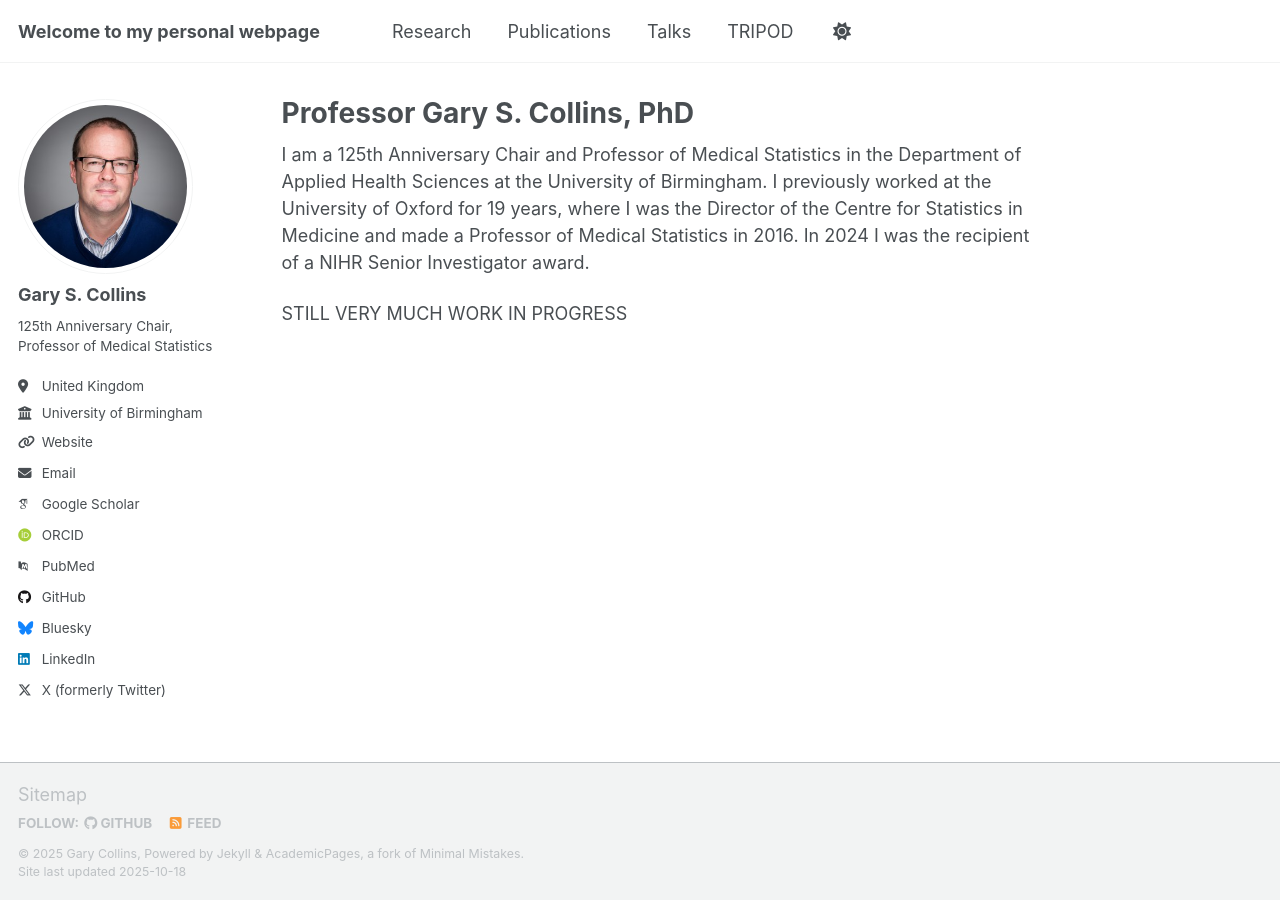
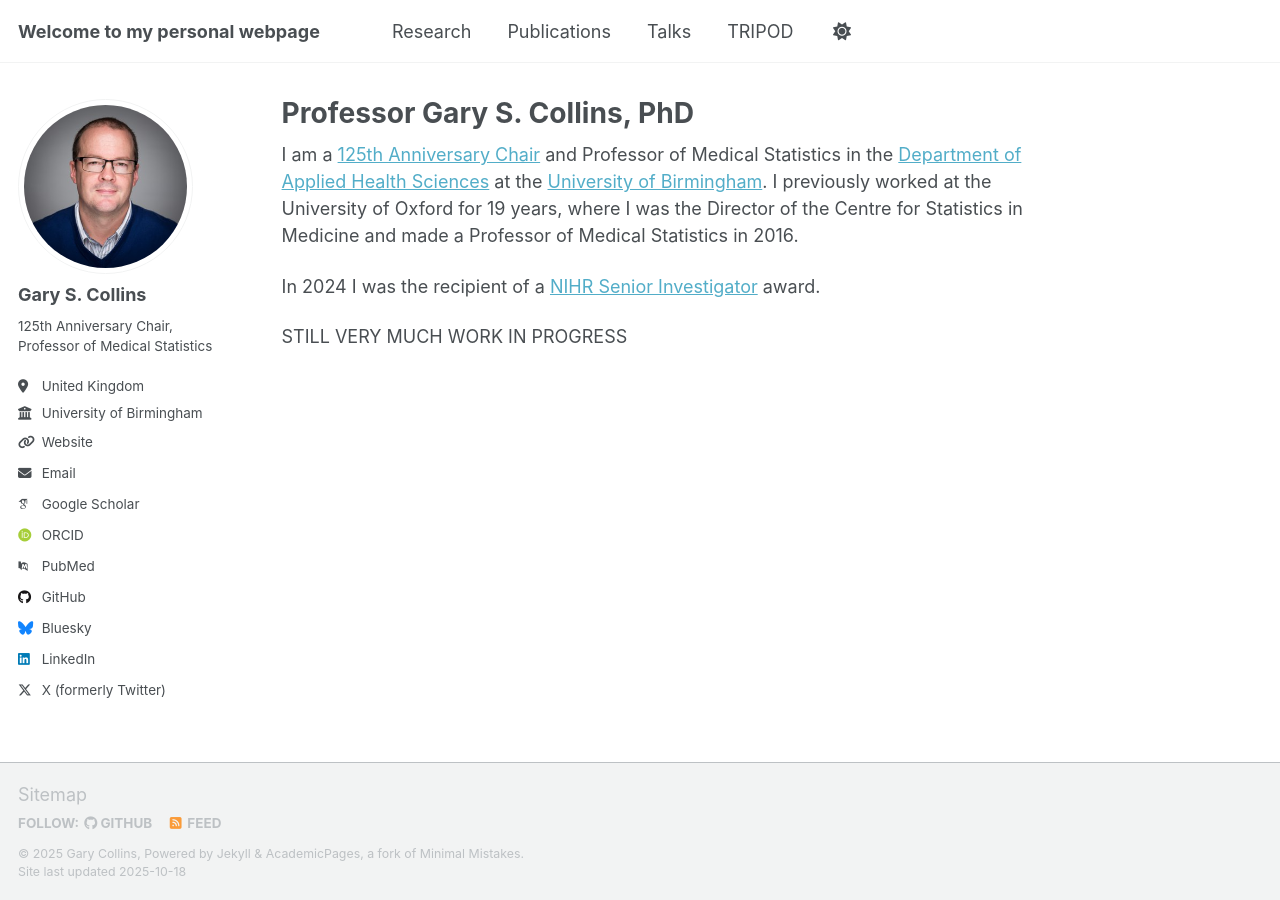
Before and after one commit to gscollins1973/gscollins1973.github.io, a Jekyll site: the page built from _pages/about.md, in a window 1280 px wide. Built offline with Jekyll 4.4.1, drawn with Linux system fonts in a browser that asks for light colours; some web fonts are replaced; a script that is not in the unit is left out; part of the change alters nothing that is shown.

```diff
--- a/_pages/about.md
+++ b/_pages/about.md
@@ -7,6 +7,8 @@ redirect_from:
   - /about.html
 ---
 
-I am a 125th Anniversary Chair and Professor of Medical Statistics in the Department of Applied Health Sciences at the University of Birmingham. I previously worked at the University of Oxford for 19 years, where I was the Director of the Centre for Statistics in Medicine and made a Professor of Medical Statistics in 2016. In 2024 I was the recipient of a NIHR Senior Investigator award.
+I am a <a href="https://www.birmingham.ac.uk/research/125th-anniversary-fellows-and-chairs">125th Anniversary Chair</a> and Professor of Medical Statistics in the <a href="https://www.birmingham.ac.uk/about/college-of-medicine-and-health/applied-health-sciences">Department of Applied Health Sciences</a> at the <a href="https://www.birmingham.ac.uk/">University of Birmingham</a>. I previously worked at the University of Oxford for 19 years, where I was the Director of the Centre for Statistics in Medicine and made a Professor of Medical Statistics in 2016.
+
+In 2024 I was the recipient of a <a href="https://www.nihr.ac.uk/people/professor-gary-collins">NIHR Senior Investigator</a> award.
 
 STILL VERY MUCH WORK IN PROGRESS
```
